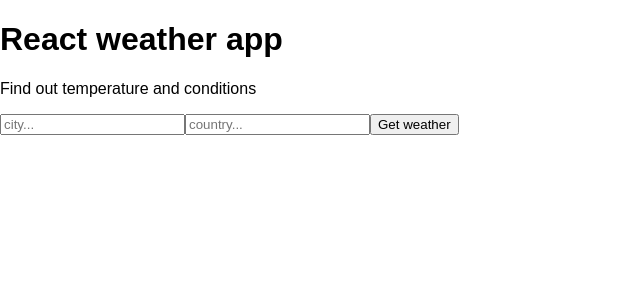
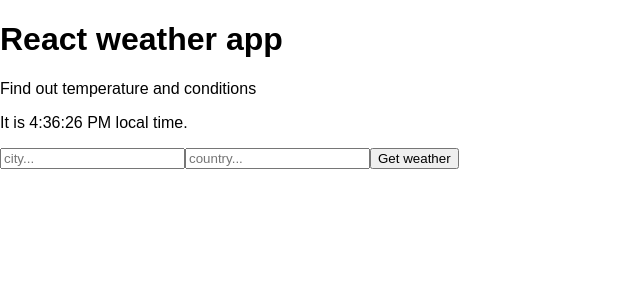
Before and after one commit to NEPTUNE-GTR/React-weather-app, a React (Create React App) app: page / in a window 1280 px wide. Shown: the top 300 px of the page, without its empty margins (0-640 px from the left). Built offline with nearby package versions, Linux system fonts and the light colour scheme.

Commit message:
clock component
Added a clock component using a class, which needs to maintain state

```diff
--- a/package.json
+++ b/package.json
@@ -5,7 +5,8 @@
   "dependencies": {
     "react": "^16.3.2",
     "react-dom": "^16.3.2",
-    "react-scripts": "1.1.4"
+    "react-scripts": "1.1.4",
+    "react-speech": "^0.3.2"
   },
   "scripts": {
     "start": "react-scripts start",
--- a/src/App.js
+++ b/src/App.js
@@ -1,8 +1,9 @@
 import React from "react";
 
-import Titles from "./components/Titles.js";
-import Form from   "./components/Form.js";
+import Titles  from "./components/Titles.js";
+import Form    from "./components/Form.js";
 import Weather from "./components/Weather.js";
+import Clock   from "./components/Clock.js";
 
 const API_WEATHER_KEY = "28f70ee442096f6acf78f287d31b4854";
 
@@ -66,6 +67,7 @@ class App extends React.Component
         return (
             <div>
                 <Titles/>
+                <Clock/>
                 <Form getWeather = {this.getWeather }/>
 
                 <Weather
--- /dev/null
+++ b/src/components/Clock.js
@@ -0,0 +1,23 @@
+import React from "react";
+
+
+
+class Clock extends React.Component
+{
+    constructor(props)
+    {
+        super(props);
+        this.state = {date: new Date()};
+    }
+
+    render()
+    {
+        return (
+            <div>
+                <p>It is {this.state.date.toLocaleTimeString()} local time.</p>
+            </div>
+        );
+    }
+  }
+
+export default Clock;
--- a/src/components/Weather.js
+++ b/src/components/Weather.js
@@ -2,18 +2,18 @@ import React from "react";
 
 
 
+//a stateless functional component
 const Weather = (props) =>
 {
     return (
         <div>
             {props.city && props.country && <p>Location:    {props.city}, {props.country}</p>}
-            {props.temp                       && <p>Temperature: {props.temp}</p>}
-            {props.humidity                   && <p>Humidity:    {props.humidity}</p>}
-            {props.description                && <p>Conditions:  {props.description}</p>}
+            {props.temp                       && <p>Temperature(C°): {props.temp}</p>}
+            {props.humidity                   && <p>Humidity(%):    {props.humidity}</p>}
+            {props.description                && <p>Current conditions:  {props.description}</p>}
 
             {props.error                      && <p>Error:       {props.error}</p>}
         </div>
-
     );
 }
 
```
Also changed, not shown: 1 other file (tests, documents, lock files or other folders).
